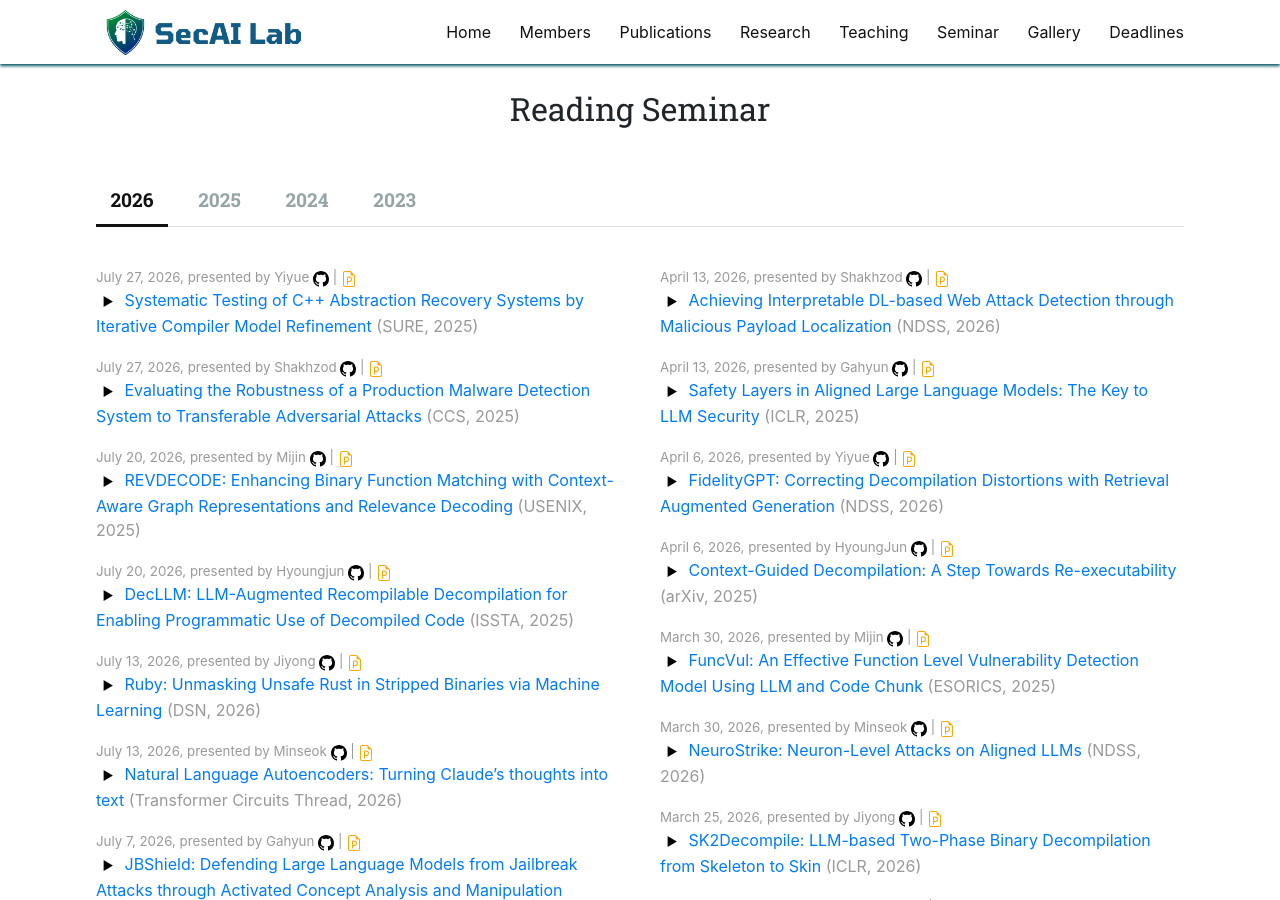
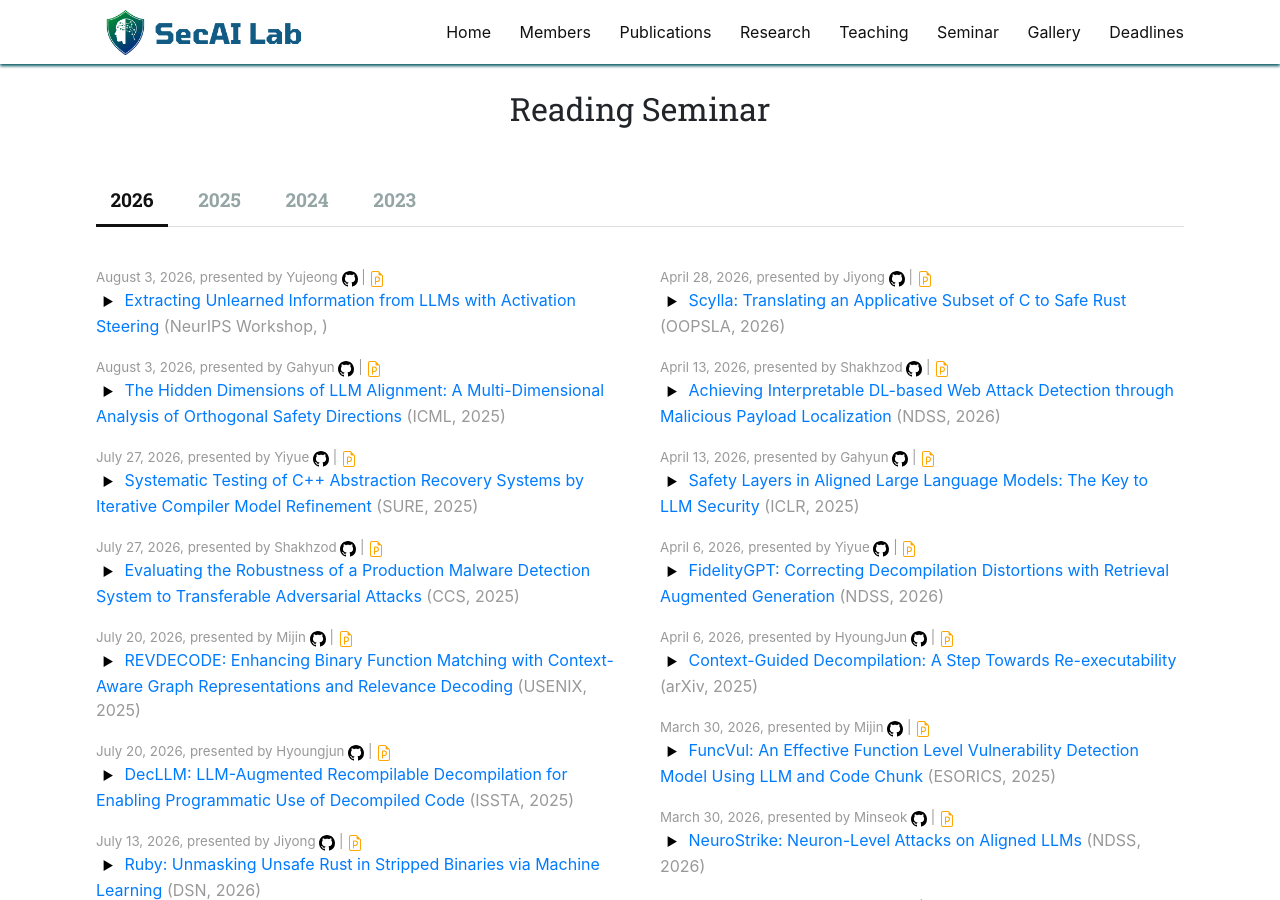
Before and after one commit to SecAI-Lab/secai-lab.github.io, a Jekyll site: the page built from pages/seminar.md, in a window 1280 px wide and 900 px high. Built offline with Jekyll 4.4.1, drawn with Linux system fonts in a browser that asks for light colours; nearby versions of some CDN libraries.

Commit message:
Update readings.yml

```diff
--- a/_data/readings.yml
+++ b/_data/readings.yml
@@ -1,3 +1,23 @@
+- title: "The Hidden Dimensions of LLM Alignment: A Multi-Dimensional Analysis of Orthogonal Safety Directions"
+  link: "https://arxiv.org/pdf/2502.09674"
+  ppt_link: "https://secai.skku.edu/assets/paper-presentation/gahyun_0803_weekly_meeting.pdf"
+  code_link: ""
+  presenter: Gahyun
+  conference: ICML
+  date: 2026.08.03
+  pub_year: 2025
+  discussion: "(Discussion) "
+
+- title: "Extracting Unlearned Information from LLMs with Activation Steering"
+  link: "https://arxiv.org/abs/2411.02631"
+  ppt_link: ""
+  code_link: ""
+  presenter: Yujeong
+  conference: NeurIPS Workshop
+  date: 2026.08.03
+  pub_year:
+  discussion: "(Discussion) "
+
 - title: "Evaluating the Robustness of a Production Malware Detection System to Transferable Adversarial Attacks"
   link: "https://dl.acm.org/doi/pdf/10.1145/3719027.3765118"
   ppt_link: "https://docs.google.com/presentation/d/19pgnfJz05sS0gaqtcXdDUDm61tkc9j2-92n91vBw2Us/edit?usp=sharing"
```
